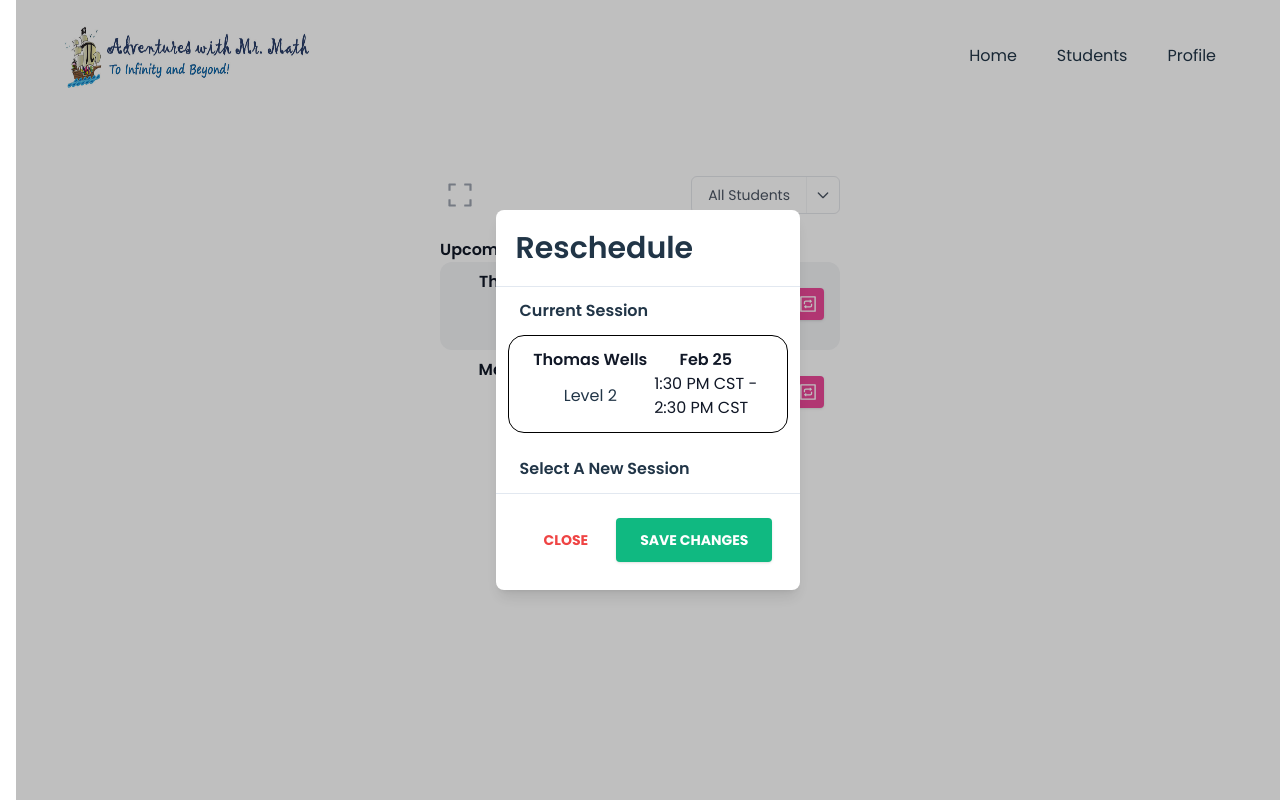
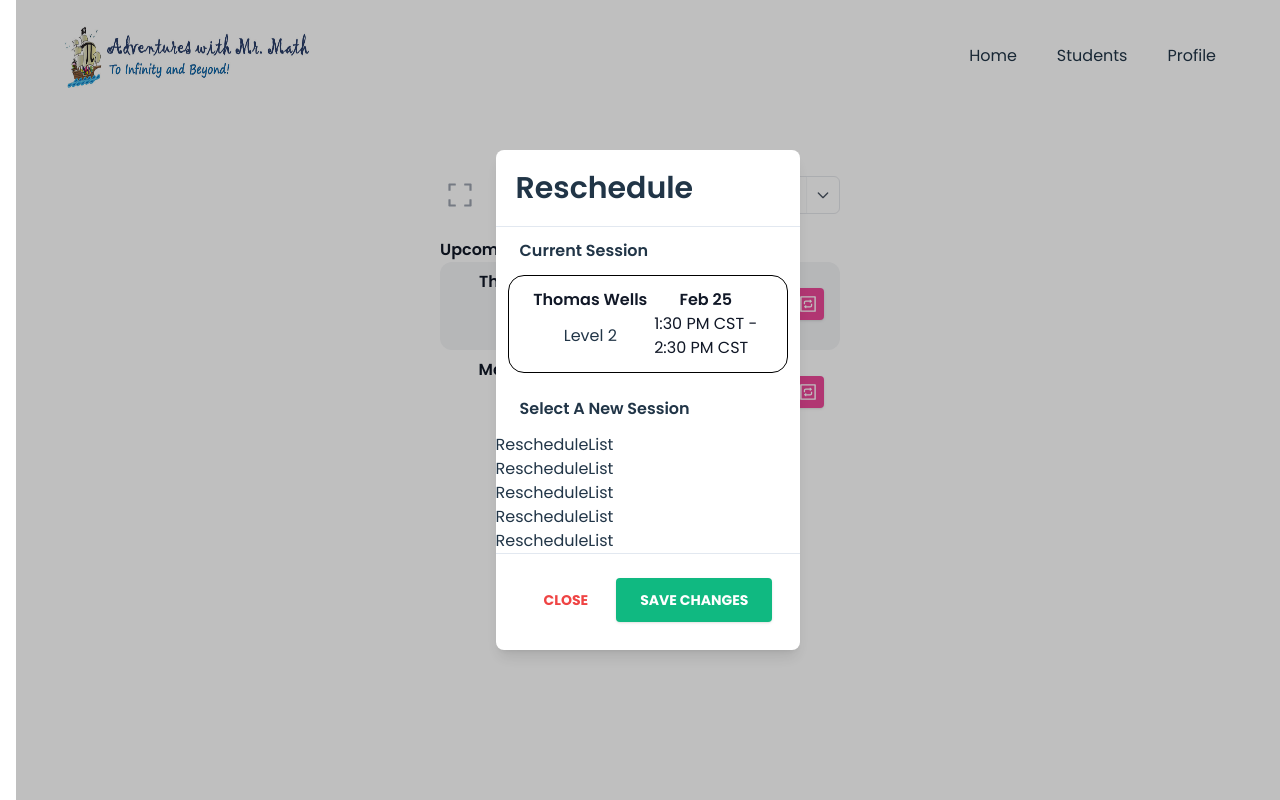
Before and after one commit to dane-dalton/schedule-demo, a React (Vite) app: page / in a window 1280 px wide. Both pictures are taken after a click on the button 808 px from the left and 304 px from the top of the page. Built offline with nearby package versions, Linux system fonts and the light colour scheme.

Commit message:
Learn how to properly use variables as a variable object key

```diff
--- /dev/null
+++ b/src/components/RescheduleList.jsx
@@ -0,0 +1,9 @@
+import React from 'react'
+
+function RescheduleList() {
+  return (
+    <div>RescheduleList</div>
+  )
+}
+
+export default RescheduleList
--- a/src/components/Modal.jsx
+++ b/src/components/RescheduleModal.jsx
@@ -1,5 +1,6 @@
 import React from "react";
 import StudentInfo from "./StudentInfo";
+import RescheduleList from "./RescheduleList";
 
 import { classesListAllLevels } from "../constants";
 
@@ -7,6 +8,13 @@ import { AiOutlineInteraction } from 'react-icons/ai'
 
 export default function Modal({ student, session }) {
   const [showModal, setShowModal] = React.useState(false);
+  const studentLevel = `level${student.level}`
+  const classesSameLevel = classesListAllLevels[studentLevel]
+
+  function filterClassesSameUnit() {
+    return classesSameLevel.filter(c => c.unit == session.unit)
+  }
+
   return (
     <>
       <button
@@ -50,7 +58,11 @@ export default function Modal({ student, session }) {
                 </div>
                 <div>
                   <ol>
-
+                    {filterClassesSameUnit().map(c => (
+                      <RescheduleList
+                        key={c.sessionId}
+                      />
+                    ))}
                   </ol>
                 </div>
                 {/*footer*/}
@@ -79,11 +91,3 @@ export default function Modal({ student, session }) {
     </>
   );
 }
-
-function RescheduleList() {
-  return(
-    <div>
-
-    </div>
-  )
-}
--- a/src/components/Session.jsx
+++ b/src/components/Session.jsx
@@ -1,5 +1,5 @@
 import React from 'react'
-import Modal from './Modal'
+import Modal from './RescheduleModal'
 import StudentInfo from './StudentInfo'
 
 function Session({ student, session }) {
--- a/src/components/SessionList.jsx
+++ b/src/components/SessionList.jsx
@@ -1,5 +1,5 @@
 import React from 'react'
-import Modal from './Modal'
+import Modal from './RescheduleModal'
 import StudentInfo from './StudentInfo'
 
 function SessionList({ student, session }) {
--- a/src/constants/index.js
+++ b/src/constants/index.js
@@ -133,13 +133,13 @@ export const parents = [
 ]
 
 export const classesListAllLevels = {
-  level0: [
+  "level0": [
 
   ],
-  level1: [
+  "level1": [
 
   ],
-  level2: [
+  "level2": [
     {
       sessionId: 206,
       startDateTime: "2023-02-13T17:30",
@@ -231,19 +231,13 @@ export const classesListAllLevels = {
       locationType: "virtual"
     },
   ],
-  level3: [
+  "level3": [
 
   ],
-  level4: [
+  "level4": [
 
   ],
-  level5: [
-
-  ],
-  cml4: [
-
-  ],
-  cml5: [
+  "level5": [
 
   ],
 }
```
